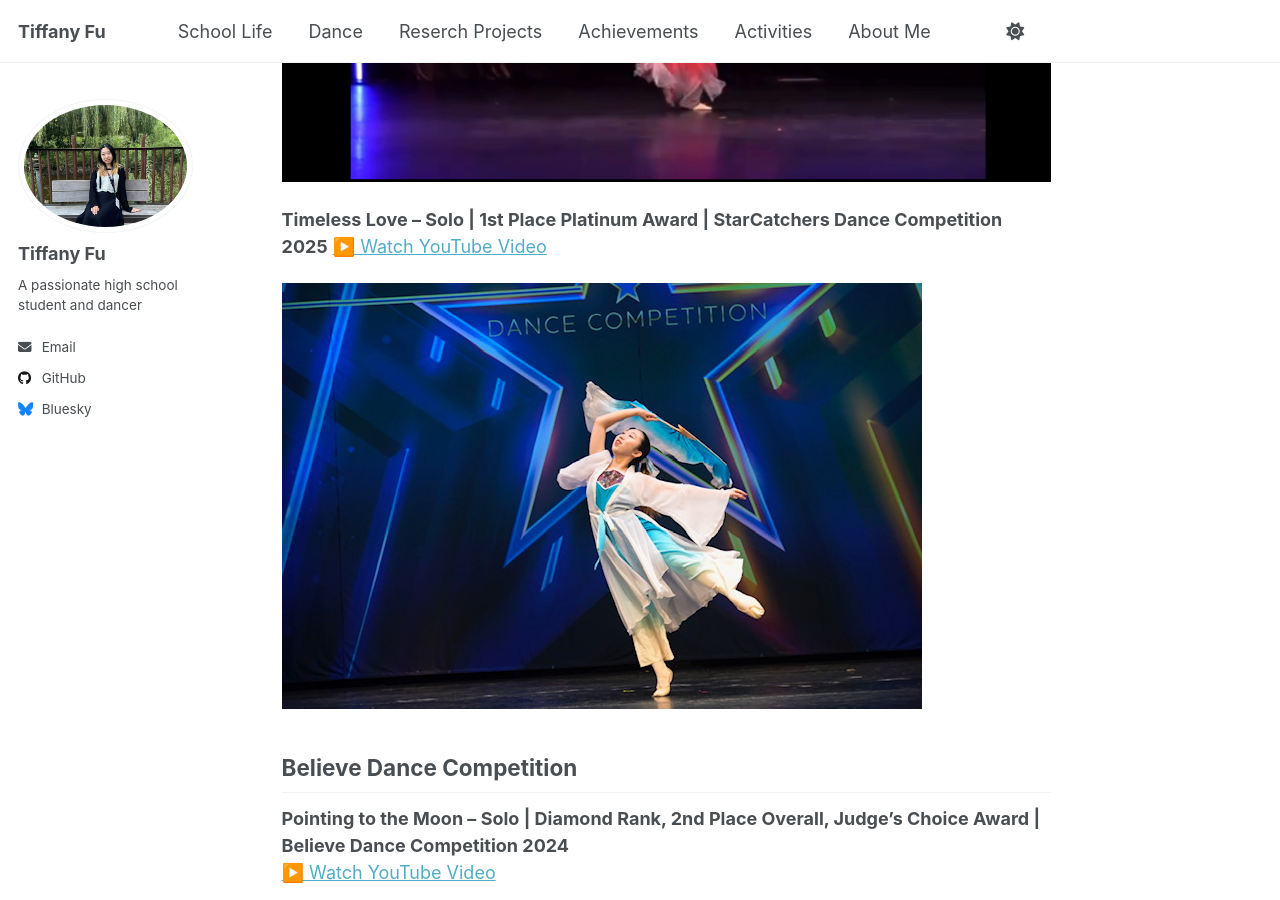
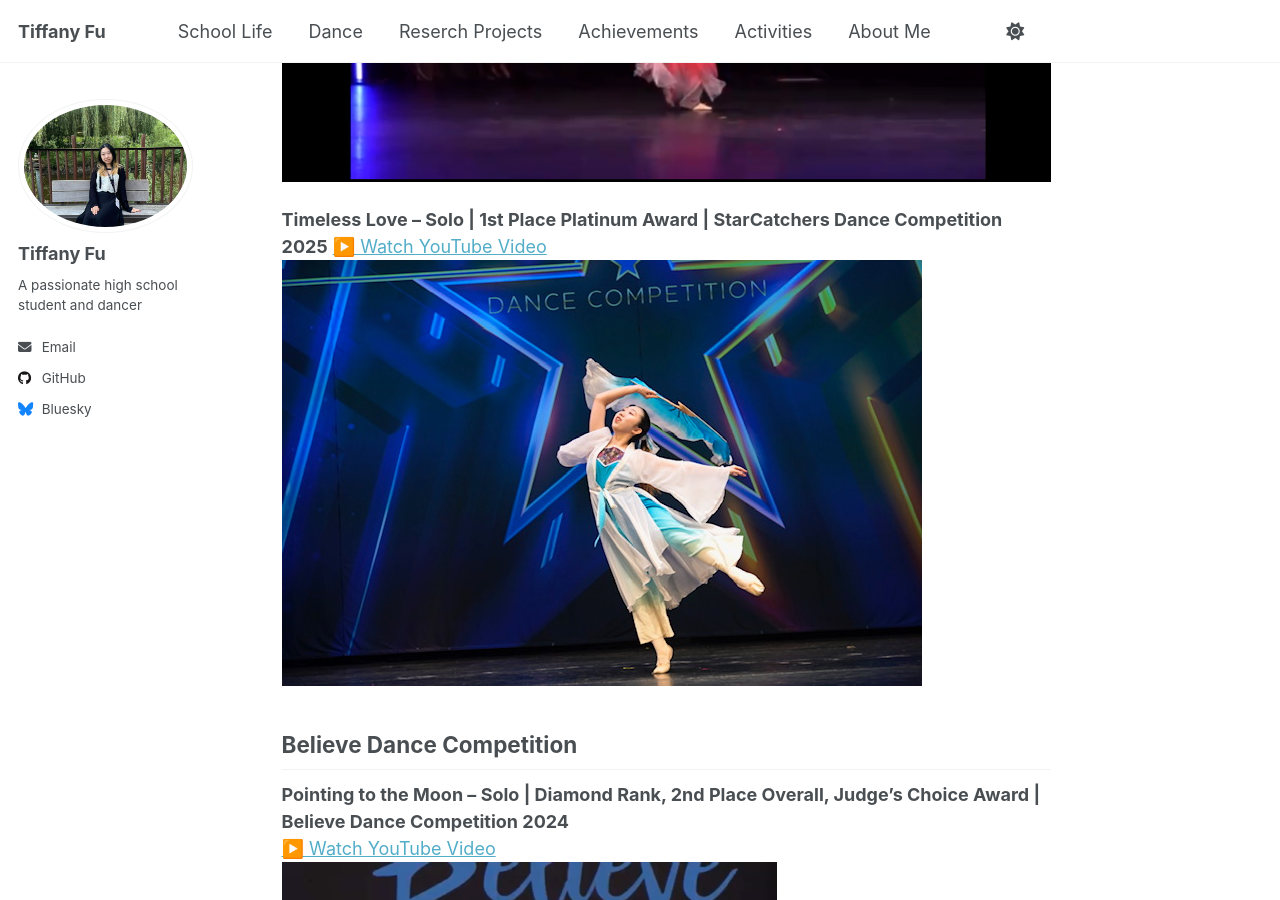
Before and after one commit to TiffanyJTFu/TiffanyFu, a Jekyll site: the page built from _talks/DanceStagePerformances.md, in a window 1280 px wide and 900 px high, scrolled down 517 px. Built offline with Jekyll 4.4.1, drawn with Linux system fonts in a browser that asks for light colours; a script that is not in the unit is left out.

Commit message:
Update DanceStagePerformances.md

```diff
--- a/_talks/DanceStagePerformances.md
+++ b/_talks/DanceStagePerformances.md
@@ -16,8 +16,7 @@ location: "Toronto, Canada"
 
 **Timeless Love – Solo | 1st Place Platinum Award | StarCatchers Dance Competition 2025**
 <a href="https://youtu.be/isbpR2lO6R4" target="_blank" rel="noopener">▶️ Watch YouTube Video</a>
-
-![Dance10](https://tiffanyjtfu.github.io/TiffanyFu/images/dancetimelessloveb1.JPG)
+<br>![Dance10](https://tiffanyjtfu.github.io/TiffanyFu/images/dancetimelessloveb1.JPG)
 
 
 
@@ -25,64 +24,55 @@ location: "Toronto, Canada"
 ## Believe Dance Competition
 **Pointing to the Moon – Solo | Diamond Rank, 2nd Place Overall, Judge's Choice Award | Believe Dance Competition 2024**
 <a href="https://youtu.be/isbpR2lO6R4" target="_blank" rel="noopener">▶️ Watch YouTube Video</a>
-
-![Dance10](https://tiffanyjtfu.github.io/TiffanyFu/images/dancepointingtothemoonb3.PNG)
+<br>![Dance10](https://tiffanyjtfu.github.io/TiffanyFu/images/dancepointingtothemoonb3.PNG)
 
 
 
 
 **Timeless Love – Solo | 1st Place Platinum Award | Believe Dance Competition 2025**
 <a href="https://youtu.be/z81euMPFEm4 " target="_blank" rel="noopener">▶️ Watch YouTube Video</a>
-
-![Dance10](https://tiffanyjtfu.github.io/TiffanyFu/images/dancetimelesslovewb.PNG)
+<br>![Dance10](https://tiffanyjtfu.github.io/TiffanyFu/images/dancetimelesslovewb.PNG)
 
 
 
 ## Studio Dance Performance Highlights
 **Don Quixote**
 <a href="https://youtu.be/TQqILM71ags" target="_blank" rel="noopener">▶️ Watch YouTube Video</a>
-
-![Dance10](https://tiffanyjtfu.github.io/TiffanyFu/images/danceballet2.JPEG)
+<br>![Dance10](https://tiffanyjtfu.github.io/TiffanyFu/images/danceballet2.JPEG)
 
 
 
 **Peacock**
 <a href="https://youtu.be/_IjY1q_Lz6U" target="_blank" rel="noopener">▶️ Watch YouTube Video</a>
-
-![Dance10](https://tiffanyjtfu.github.io/TiffanyFu/images/dancepeacock1.JPG)
+<br>![Dance10](https://tiffanyjtfu.github.io/TiffanyFu/images/dancepeacock1.JPG)
 
 
 
 **Zhe-Xian**
 <a href="https://youtu.be/xomFrrJE3mM" target="_blank" rel="noopener">▶️ Watch YouTube Video</a>
-
-![Dance10](https://tiffanyjtfu.github.io/TiffanyFu/images/dancezhexian.JPG)
+<br>![Dance10](https://tiffanyjtfu.github.io/TiffanyFu/images/dancezhexian.JPG)
 
 
 
 **Rising Sun**
 <a href="https://youtu.be/hlKLWcKPEaQ" target="_blank" rel="noopener">▶️ Watch YouTube Video</a>
-
-![Dance10](https://tiffanyjtfu.github.io/TiffanyFu/images/dancerisingsun.JPG)
+<br>![Dance10](https://tiffanyjtfu.github.io/TiffanyFu/images/dancerisingsun.JPG)
 
 
 
 **Dunhuang**
 <a href="https://youtu.be/G4A7tslE6JM" target="_blank" rel="noopener">▶️ Watch YouTube Video</a>
-
-![Dance10](https://tiffanyjtfu.github.io/TiffanyFu/images/dancedunhuang.JPG)
+<br>![Dance10](https://tiffanyjtfu.github.io/TiffanyFu/images/dancedunhuang.JPG)
 
 
 
 **Chopsticks**
 <a href="https://youtu.be/eq4gmod2Sis" target="_blank" rel="noopener">▶️ Watch YouTube Video</a>
-
-![Dance10](https://tiffanyjtfu.github.io/TiffanyFu/images/dancechopsticks.jpg)
+<br>![Dance10](https://tiffanyjtfu.github.io/TiffanyFu/images/dancechopsticks.jpg)
 
 
 
 ## Arts Unionville - Dance Performance Highlights
 **Don Quixote**
 <a href="https://youtu.be/isbpR2lO6R4" target="_blank" rel="noopener">▶️ Watch YouTube Video</a>
-
-![Dance10](https://tiffanyjtfu.github.io/TiffanyFu/images/danceballet2.JPEG)
+<br>![Dance10](https://tiffanyjtfu.github.io/TiffanyFu/images/danceballet2.JPEG)
```
